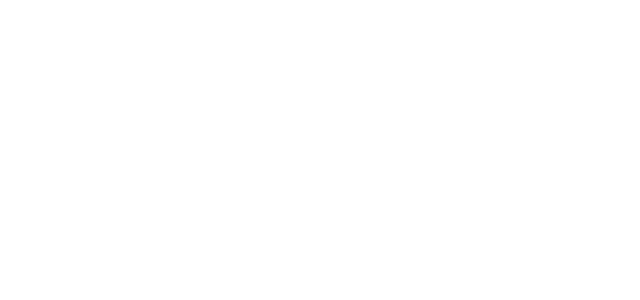
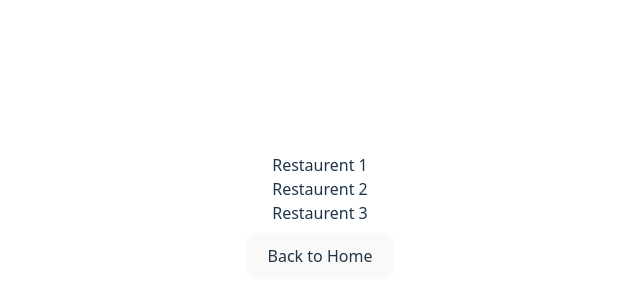
Before and after one commit to ManavSinghla/INT252, a React app in the folder my-vite-project/: page /restaurant-list in a window 1280 px wide. Before the commit this address had no page. Shown: the part 180-480 px from the top of the page, without its empty margins (320-960 px from the left). Built offline with nearby package versions, Linux system fonts and the light colour scheme; the HTML template or start-up script is replaced by a standard one.

Commit message:
Add routing components for Home and Restaurant List pages

```diff
--- /dev/null
+++ b/my-vite-project/src/21 food delivery mini app.jsx
@@ -0,0 +1,14 @@
+import { Routes , Route } from "react-router-dom";
+import Home from "./pages1/Home.jsx";
+import List from "./pages1/Restaurent List.jsx";
+
+function MyRoutes(){
+    return(
+        <Routes>
+            <Route path="/" element={<Home/>}/>
+            <Route path="/restaurant-list" element={<List/>}/>
+        </Routes>
+    );
+}
+
+export default MyRoutes;
--- a/my-vite-project/src/App.jsx
+++ b/my-vite-project/src/App.jsx
@@ -1,5 +1,5 @@
 import './App.css';
-import MyRoutes from './20 routes.jsx';
+import MyRoutes from './21 food delivery mini app.jsx';
 import { BrowserRouter } from 'react-router-dom';
 
 function App(){
--- /dev/null
+++ b/my-vite-project/src/pages1/Home.jsx
@@ -0,0 +1,12 @@
+import { useNavigate } from "react-router-dom";
+
+function Home(){
+    const navigate = useNavigate();
+    return(
+        <>
+        <h1>Welcome to Home Page</h1>
+        <button onClick={()=>navigate("/restaurant-list")}>Restaurant List</button>
+        </>
+    );
+}
+export default Home;
--- /dev/null
+++ b/my-vite-project/src/pages1/Restaurent List.jsx
@@ -0,0 +1,16 @@
+import { useNavigate } from "react-router-dom";
+function RestaurentList() {
+    const navigate = useNavigate();
+    return(
+        <>
+        <ul>
+            <li>Restaurent 1</li>
+            <li>Restaurent 2</li>
+            <li>Restaurent 3</li>
+        </ul>
+        <button className="m-2 p-4" onClick={()=> navigate("/")}>Back to Home</button>
+        </>
+    )
+}
+
+export default RestaurentList;
```
